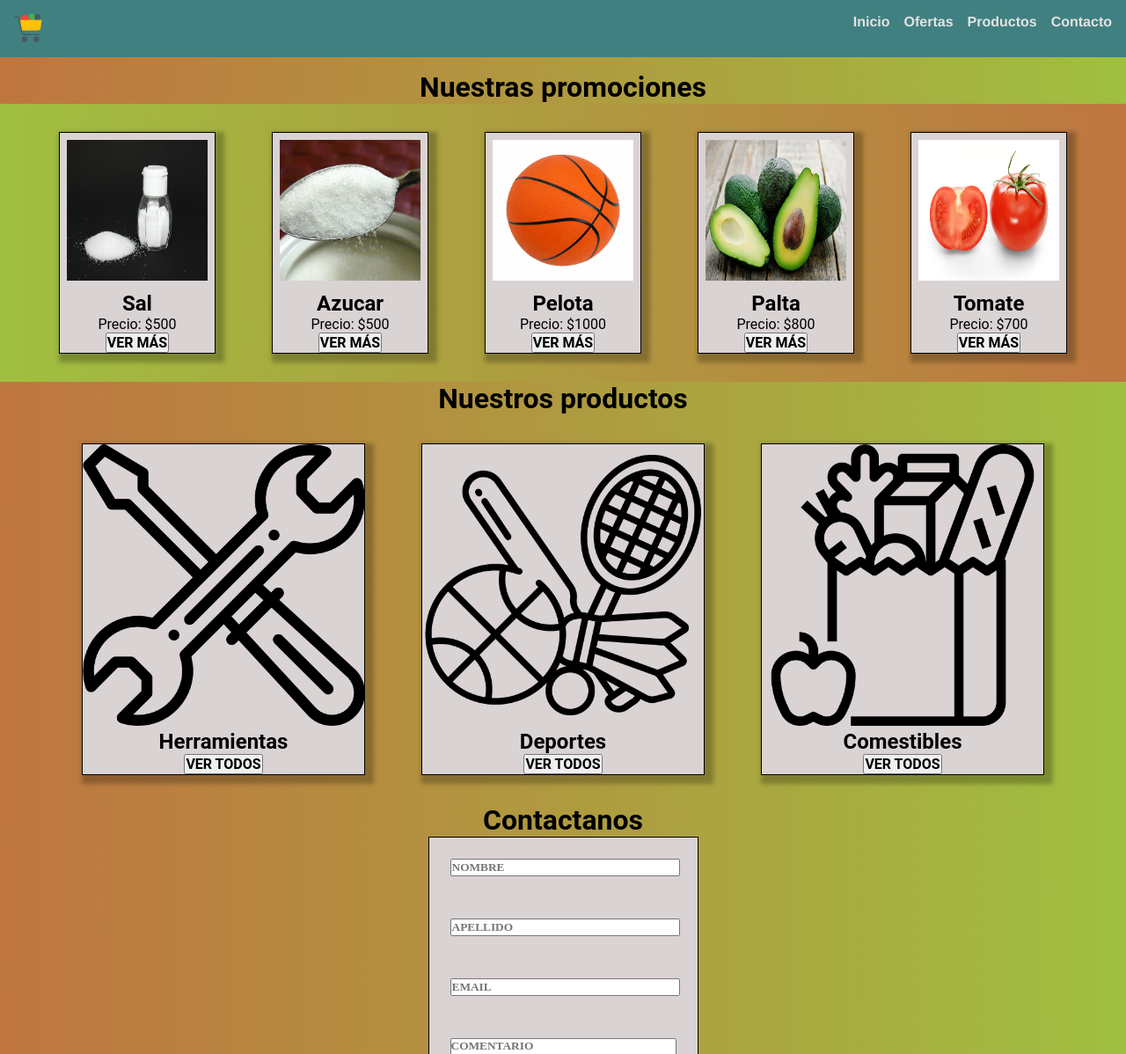
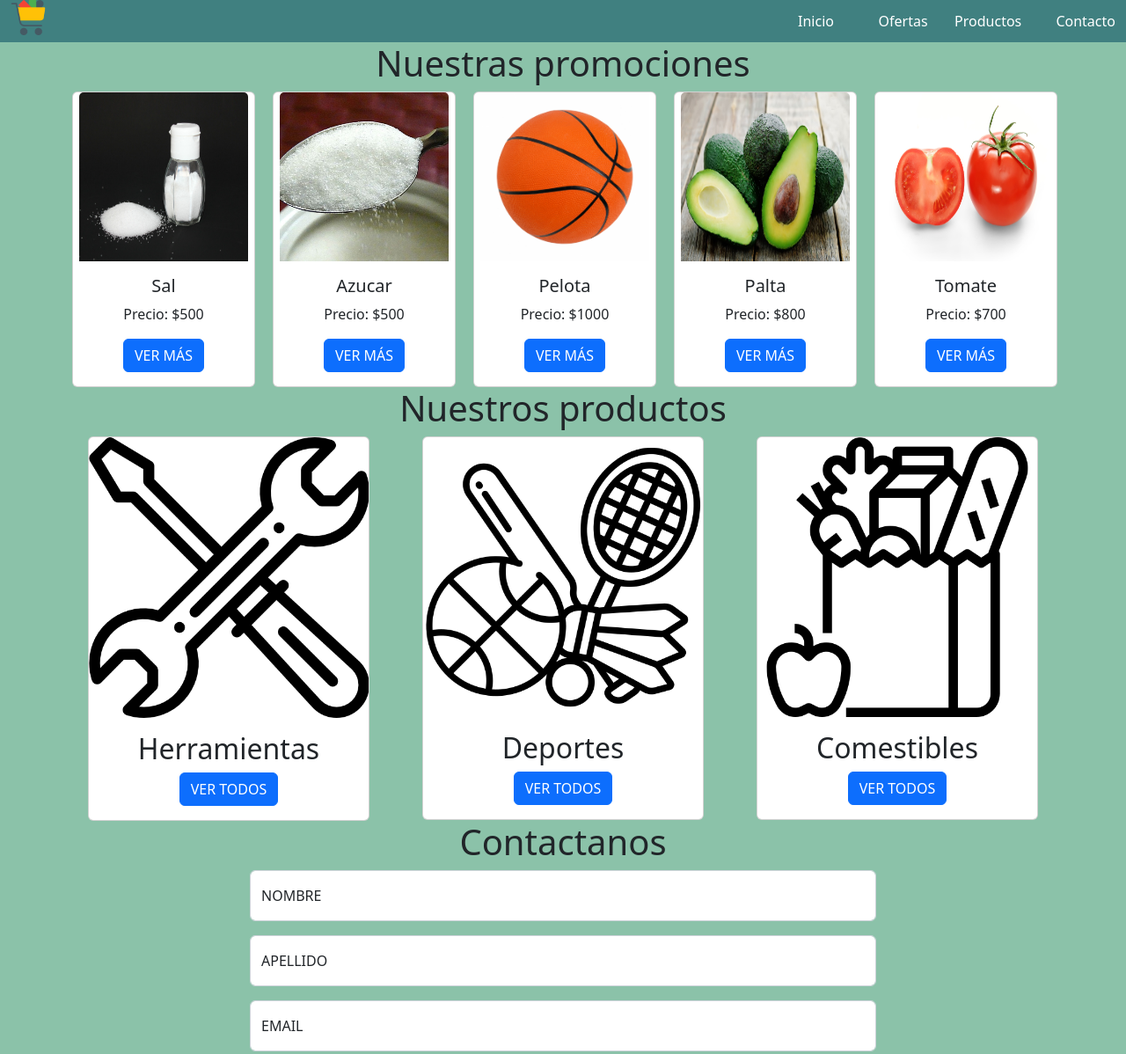
Before and after one commit to AlesisZapana/cursoFrontEnd, a website: page index.html in a window 1280 px wide. Shown: the top 1198 px of the page at 88% size. Drawn offline with nearby package versions, Linux system fonts and the light colour scheme.

Commit message:
frontpage con bootstrap

```diff
--- a/index.html
+++ b/index.html
@@ -4,129 +4,157 @@
     <meta charset="UTF-8">
     <meta http-equiv="X-UA-Compatible" content="IE=edge">
     <meta name="viewport" content="width=device-width, initial-scale=1.0">
-    <link rel="stylesheet" href="css/index.css">
+    <link href="node_modules/bootstrap/dist/css/bootstrap.min.css" rel="stylesheet">
     <title>Supermercado</title>
 </head>
-<body>
-    <header class="header">
-        <nav id="navbar">
-            <a href="#"><img src="img/cart.png" alt="La primera"></a>
-            <ul>
-                <li class="navbar-item">
-                    <a href="#">Inicio</a>
-                </li>
-                <li class="navbar-item">
-                    <a href="#promociones">Ofertas</a>
-                </li>
-                <li class="navbar-item">
-                    <a href="#productos">Productos</a>
-                </li>
-                <li class="navbar-item">
-                    <a href="#contacto">Contacto</a>
-                </li>
-            </ul>
-        </nav>
-    </header>
-    <div class="container">
-        <div id="promociones">
-            <h1>Nuestras promociones</h1>
-            <div class="container-prod">
-                <div class="producto">
-                    <img src="img/sal.jpg" alt="">
-                    <h2>Sal</h2>
-                    <p>Precio: $500</p>
-                    <a href="ficha.html"><button>VER MÁS</button></a>
-                </div>
-                <div class="producto">
-                    <img src="img/azucar.jpg" alt="">
-                    <h2>Azucar</h2>
-                    <p>Precio: $500</p>
-                    <a href="ficha.html"><button>VER MÁS</button></a>
-                </div>
-                <div class="producto">
-                    <img src="img/Pelota.jpg" alt="">
-                    <h2>Pelota</h2>
-                    <p>Precio: $1000</p>
-                    <a href="ficha.html"><button>VER MÁS</button></a>
-                </div>
-                <div class="producto">
-                    <img src="img/palta.jpg" alt="">
-                    <h2>Palta</h2>
-                    <p>Precio: $800</p>
-                    <a href="ficha.html"><button>VER MÁS</button></a>
-                </div>
-                <div class="producto">
-                    <img src="img/tomate.jpg" alt="">
-                    <h2>Tomate</h2>
-                    <p>Precio: $700</p>
-                    <a href="ficha.html"><button>VER MÁS</button></a>
+<body class="bg-success bg-opacity-50">
+    <div class="container-fluid">
+        <div class="row" style="height: 3rem; background-color: rgb(64, 128, 128);">
+            <div class="col-md-8 col-sm-2 col-2"><a href="#"><img src="img/cart.png" class="img-fluid" alt="La primera" width="40rem" class="d-inline-block align-text-top"></a></div>
+            <div class="col-md-1 col-sm-2 col-2 align-self-center d-flex justify-content-end"> <a href="#" class="nav-link" style="color: white;">Inicio</a> </div>
+            <div class="col-md-1 col-sm-2 col-2 align-self-center d-flex justify-content-end"> <a href="#promociones" class="nav-link" style="color: white;">Ofertas</a></div>
+            <div class="col-md-1 col-sm-2 col-2 align-self-center d-flex justify-content-end"> <a href="#productos" class="nav-link" style="color: white;">Productos</a></div>
+            <div class="col-md-1 col-sm-2 col-2 align-self-center d-flex justify-content-end"> <a href="#contacto" class="nav-link" style="color: white;">Contacto</a></div>
         </div>
     </div>
 
-        </div>
-        <div id="productos" >
-            <h1>Nuestros productos</h1>
-            <div class="categorias">
-                <div class="categoria">
-                    <img src="img/tools.png" alt="">
-                    <h2>Herramientas</h2>
-                    <a href="lista.html"><button>VER TODOS</button></a>
-                </div>
-                <div class="categoria">
-                    <img src="img/sports.png" alt="">
-                    <h2>Deportes</h2>
-                    <a href="lista.html"><button>VER TODOS</button></a>
-                </div>
-                <div class="categoria">
-                    <img src="img/grocery.png" alt="">
-                    <h2>Comestibles</h2>
-                    <a href="lista.html"><button>VER TODOS</button></a>
+    <div class="container">
+        <h1 class="text-center">Nuestras promociones</h1>
+        <div class="justify-content-md-center row  row-cols-xs-1 row-cols-md-3 row-cols-lg-5">
+            <div class="col">
+                <div class="card text-center mx-auto" style="width: 13rem;">
+                    <img src="img/sal.jpg" class="card-img-top mx-auto" style="width: 12rem; height: 12rem;" alt="">
+                    <div class="card-body">
+                        <h5 class="card-title">Sal</h5>
+                        <p>Precio: $500</p>
+                        <a href="ficha.html"><button class="btn btn-primary">VER MÁS</button></a>
                     </div>
                 </div>
             </div>
-        <div id="contacto">
-            <h1>Contactanos</h1>
-            <div class="mensaje">
-                <form>
-                    <div class="campo">
-                        <input placeholder="NOMBRE" name="nombre" type="text"/>
+            <div class="col">
+                <div class="card text-center mx-auto" style="width: 13rem;">
+                    <img src="img/azucar.jpg" class="card-img-top mx-auto" style="width: 12rem; height: 12rem;" alt="">
+                    <div class="card-body">
+                        <h5 class="card-title">Azucar</h5>
+                        <p>Precio: $500</p>
+                        <a href="ficha.html"><button class="btn btn-primary">VER MÁS</button></a>
                     </div>
-                    <div class="campo">
-                        <input placeholder="APELLIDO" name="apellido" type="text"/>
                 </div>
-                    <div class="campo">
-                        <input placeholder="EMAIL" name="email" type="email"/>
             </div>
-                    <div class="campo">
-                        <textarea placeholder="COMENTARIO" name="descripcion" id="desc-id" cols="30" rows="10"></textarea>
+            <div class="col">
+                <div class="card text-center mx-auto" style="width: 13rem;">
+                    <img src="img/Pelota.jpg" class="card-img-top mx-auto" style="width: 12rem; height: 12rem;" alt="">
+                    <div class="card-body">
+                        <h5 class="card-title">Pelota</h5>
+                        <p>Precio: $1000</p>
+                        <a href="ficha.html"><button class="btn btn-primary">VER MÁS</button></a>
                     </div>
-                    <div class="campo">
-                        <button type="submit">Enviar</button>
+                </div>
+            </div>
+            <div class="col">
+                <div class="card text-center mx-auto" style="width: 13rem;">
+                    <img src="img/palta.jpg" class="card-img-top mx-auto" style="width: 12rem; height: 12rem;" alt="">
+                    <div class="card-body">
+                        <h5 class="card-title">Palta</h5>
+                        <p>Precio: $800</p>
+                        <a href="ficha.html"><button class="btn btn-primary">VER MÁS</button></a>
+                    </div>
+                </div>
+            </div>
+            <div class="col">
+                <div class="card text-center mx-auto" style="width: 13rem;">
+                    <img src="img/tomate.jpg" class="card-img-top mx-auto" style="width: 12rem; height: 12rem;" alt="">
+                    <div class="card-body">
+                        <h5 class="card-title">Tomate</h5>
+                        <p>Precio: $700</p>
+                        <a href="ficha.html"><button class="btn btn-primary">VER MÁS</button></a>
+                    </div>
+                </div>
+            </div>
+        </div>
+    </div>
+    <div class="container">
+        <h1 class="text-center">Nuestros productos</h1>
+        <div class="text-center justify-content-md-center row row-cols-xs-1 row-cols-sm-1 row-cols-md-2 row-cols-lg-3">
+
+            <div class="col">
+                <div class="card mx-auto" style="width: 20rem;">
+                    <img src="img/tools.png" class="card-img-top" alt="">
+                    <div class="card-body">
+                        <h2 class="card-title">Herramientas</h2>
+                        <a href="lista.html"><button class="btn btn-primary">VER TODOS</button></a>
+                    </div>
+                </div>
+            </div>
+            <div class="col">
+                <div class="card mx-auto" style="width: 20rem;">
+                    <img src="img/sports.png" class="card-img-top" alt="">
+                    <div class="card-body">
+                        <h2 class="card-title">Deportes</h2>
+                        <a href="lista.html"><button class="btn btn-primary">VER TODOS</button></a>
+                    </div>
+                </div>
+            </div>
+            <div class="col">
+                <div class="card mx-auto" style="width: 20rem;">
+                    <img src="img/grocery.png" class="card-img-top" alt="">
+                    <div class="card-body">
+                        <h2 class="card-title">Comestibles</h2>
+                        <a href="lista.html"><button class="btn btn-primary">VER TODOS</button></a>
+                    </div>
+                </div>
+            </div>
+        </div>
+        <div class="container">
+            <h1 class="text-center">Contactanos</h1>
+            <form class="container text-center">
+                <div class="col-lg-8 offset-lg-2 mb-3 form-floating">
+                    <input type="text" class="form-control" id="nombreFlotante" placeholder="Nombre" required>
+                    <label for="nombreFlotante">NOMBRE</label>
+                </div>
+                <div class="col-lg-8 offset-lg-2 mb-3 form-floating">
+                    <input type="text" class="form-control" id="apellidoFlotante" placeholder="Apellido" required>
+                    <label for="apellidoFlotante">APELLIDO</label>
+                </div>
+                <div class="col-lg-8 offset-lg-2 mb-3 form-floating">
+                    <input type="email" class="form-control" id="emailFlotante" placeholder="name@example.com" required>
+                    <label for="emailFlotante">EMAIL</label>
+                </div>
+                <div class="col-lg-8 offset-lg-2 mb-3 form-floating">
+                    <textarea class="form-control" placeholder="Dejá un comentario" id="textareaFlotante" style="height: 10rem"></textarea>
+                    <label for="textareaFlotante">COMENTARIO</label>
+                </div>
+                <div class="col-lg-8 offset-lg-2 mb-3 form-floating text-center">
+                    <button class="btn btn-primary" type="submit">Enviar</button>
                 </div>
             </form>
         </div>
     </div>
-    </div>
-    <footer>
-        <div class="container-footer">
+    <footer class="bg-success bg-opacity-75">
 
-            <div class="elemento-footer">
+        <div class="container">
+            <div class="row">
+                <div class="col d-flex justify-content-start">
                     Correo: <a href="mailto:ale9410@gmail.com">ale9410 @gmail.com</a>
                 </div>
-            <div class="elemento-footer">
+                <div class="col d-flex justify-content-end">
                     Dirección: <address>Facundo Quiroga 1257</address>
                 </div>
             </div>
-        <div class="container-footer">
-            <div class="elemento-footer">
+        </div>
+        <div class="container">
+            <div class="row">
+                <div class="col d-flex justify-content-start">
                     Teléfono: <a href="tel:+542901486396">(+54) 2901 486396</a>
                 </div>
-            <div class="elemento-footer">
+                <div class="col d-flex justify-content-end">
                     Localidad: Ushuaia
                 </div>
             </div>
+        </div>
 
-        <p class="copyright">&copy; 2022</p>
+        <p class="copyright text-center">&copy; 2022</p>
     </footer>
+    <script src="node_modules/bootstrap/dist/js/bootstrap.bundle.min.js"></script>
 </body>
 </html>
--- a/package.json
+++ b/package.json
@@ -1,8 +1,9 @@
 {
   "dependencies": {
+    "bootstrap": "^5.2.1",
     "sass": "^1.55.0"
   },
   "scripts": {
-    "sass":"sass --watch css"
+    "sass": "sass --watch css"
   }
 }
```
Also changed, not shown: 1 other file. Lines whose indentation alone changed are shown as unchanged.
